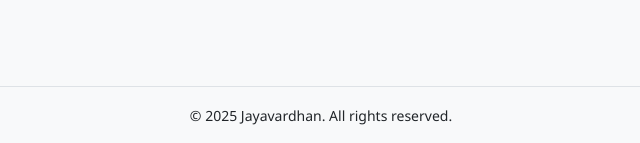
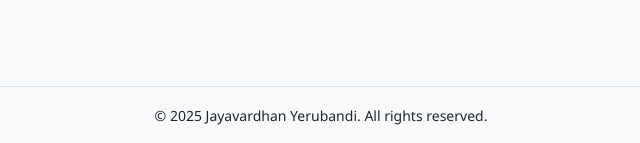
Before and after one commit to JayavardhanYerubandi/Django_BlogApp, a Django app: page /home/ in a window 1280 px wide. Shown: the part 657-800 px from the top of the page, without its empty margins (319-959 px from the left). Run offline with Django 4.2, Linux system fonts and the light colour scheme; data that the repository does not hold is empty.

Commit message:
Update base.html

```diff
--- a/Blogger/blog/templates/blog/base.html
+++ b/Blogger/blog/templates/blog/base.html
@@ -71,7 +71,7 @@
         {% block content %}{% endblock %}
     </div>
     <footer class="text-center py-3 mt-5 bg-light border-top">
-        <small>© 2025 Jayavardhan. All rights reserved.</small>
+        <small>© 2025 Jayavardhan Yerubandi. All rights reserved.</small>
     </footer>
     <script src="https://cdn.jsdelivr.net/npm/bootstrap@5.3.0/dist/js/bootstrap.bundle.min.js"></script>
 </body>
```
